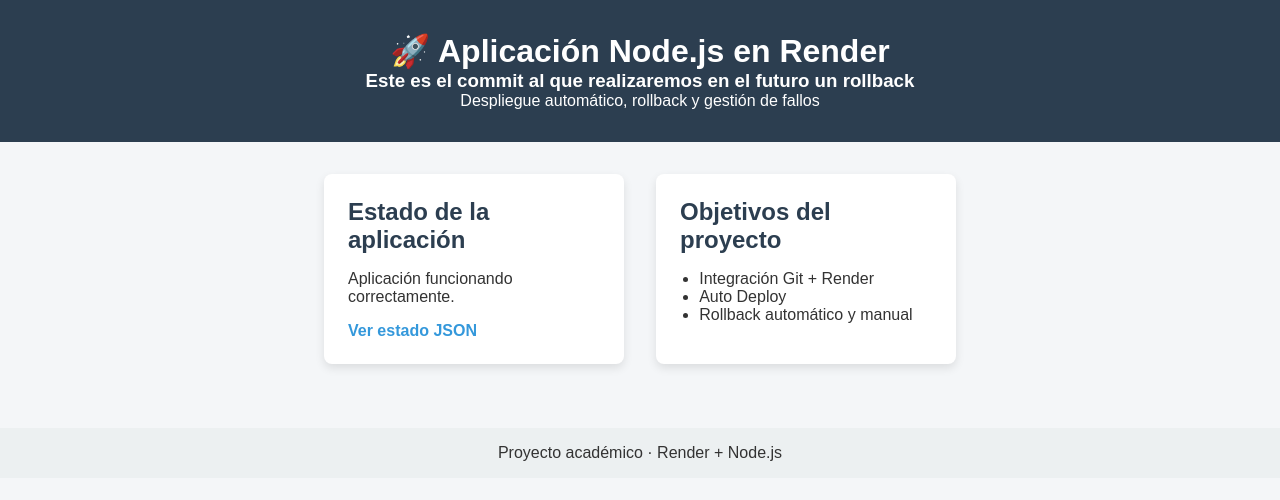
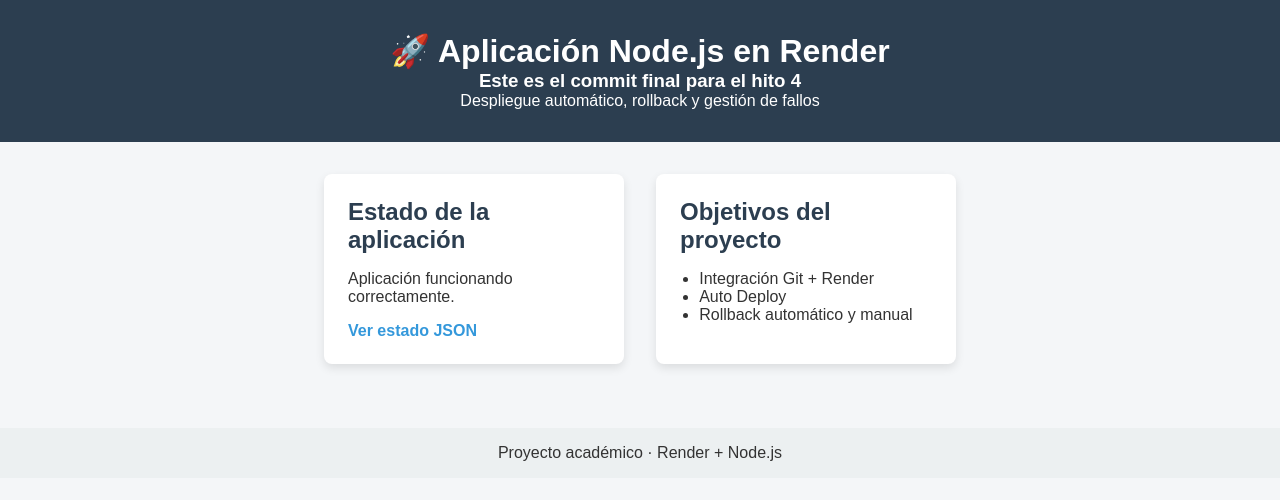
Before and after one commit to VasileMacovei/despliegue-render-node, a website: page views/index.html in a window 1280 px wide. Drawn offline with Linux system fonts and the light colour scheme.

Commit message:
Commit final - Hito 4

```diff
--- a/views/index.html
+++ b/views/index.html
@@ -11,7 +11,7 @@
 
   <header>
     <h1>🚀 Aplicación Node.js en Render</h1>
-    <h3>Este es el commit al que realizaremos en el futuro un rollback</h3>
+    <h3>Este es el commit final para el hito 4</h3>
     <p>Despliegue automático, rollback y gestión de fallos</p>
   </header>
 
```
